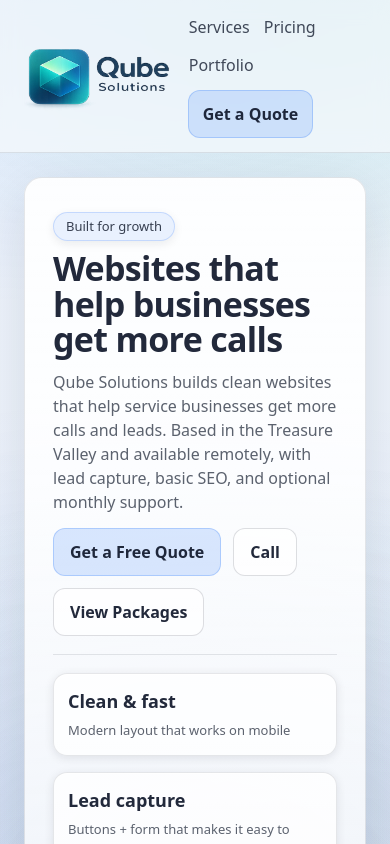
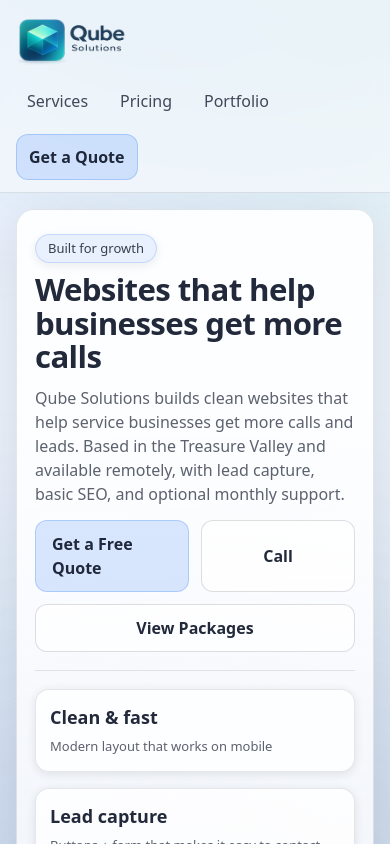
Before and after one commit to RubyxQube/rubyxqube, a React (Vite) app: page / in a window 390 px wide. Shown: the top 844 px of the page. Built offline with nearby package versions, Linux system fonts and the light colour scheme.

Commit message:
mobile view fix

```diff
--- a/src/styles.css
+++ b/src/styles.css
@@ -394,3 +394,86 @@ label{ display:block; font-weight: 600; font-size: 13px; margin: 12px 0 8px; col
 ::placeholder{
   color: rgba(15,23,42,0.45);
 }
+
+/* -----------------------------
+   Mobile polish
+------------------------------*/
+@media (max-width: 720px){
+
+  .container{
+    padding: 16px;
+  }
+  .section{
+    padding: 22px 18px 18px;
+  }
+
+  .navBar{
+    padding: 12px 16px;
+    flex-direction: column;
+    align-items: stretch;
+    gap: 10px;
+  }
+
+  .brand{
+    justify-content: flex-start;
+  }
+  .logo{
+    height: 56px; /* was 75 */
+    border-radius: 10px;
+  }
+
+  .navLinks{
+    width: 100%;
+    justify-content: flex-start;
+    gap: 10px;
+    flex-wrap: wrap;
+  }
+
+  .navLinks a{
+    padding: 10px 10px;
+  }
+
+  .navLinks .btn.primary{
+    padding: 10px 12px;
+    min-width: unset;
+  }
+
+  .h1{
+    font-size: clamp(30px, 8vw, 40px);
+    line-height: 1.08;
+  }
+
+  .btnRow{
+    display: grid;
+    grid-template-columns: 1fr 1fr;
+    gap: 12px;
+    align-items: stretch;
+  }
+
+  .btnRow .btn{
+    width: 100%;
+    min-width: 0;
+    min-height: 46px;
+  }
+
+  .btnRow .btn:last-child{
+    grid-column: 1 / -1;
+  }
+
+  .footerInner{
+    padding: 14px 16px;
+    flex-direction: column;
+    align-items: flex-start;
+    gap: 10px;
+  }
+
+  .footerLinks{
+    width: 100%;
+    justify-content: flex-start;
+    gap: 10px;
+  }
+
+  .footerLogo{
+    height: 48px;
+  }
+}
```
